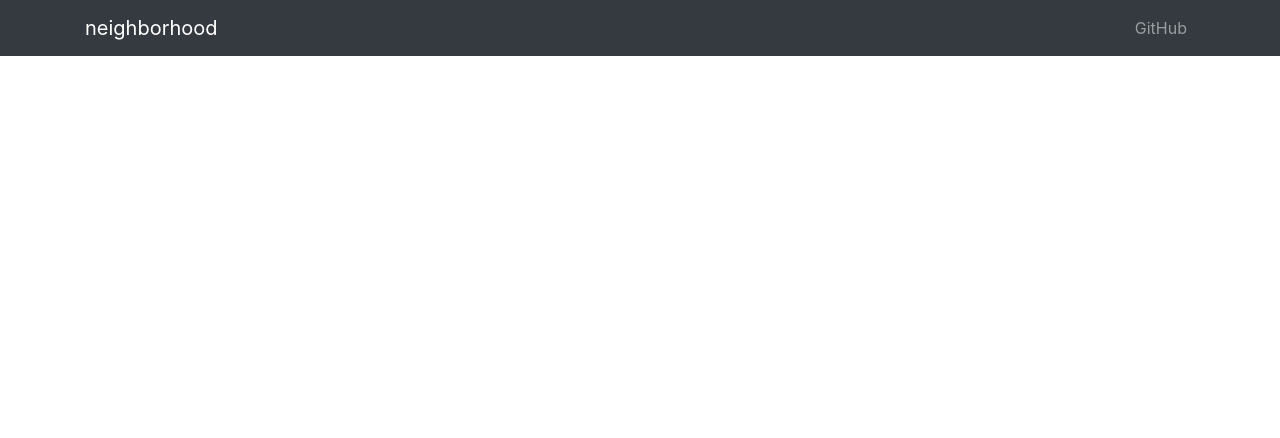
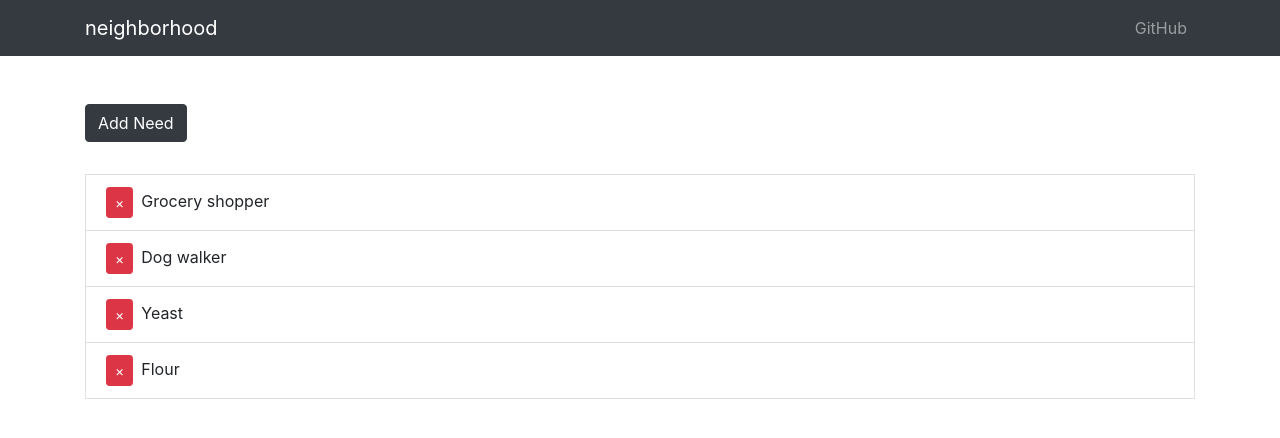
Before and after one commit to mlum123/mern-neighborhood, a React (Create React App) app in the folder client/: page / in a window 1280 px wide. Shown: the top 438 px of the page. Built offline with nearby package versions, Linux system fonts and the light colour scheme.

Commit message:
added NeedsList component with basic functionality

```diff
--- a/client/src/App.css
+++ b/client/src/App.css
@@ -40,3 +40,24 @@
   }
 }
 */
+.remove-btn {
+  margin-right: 0.5rem;
+}
+
+.fade-enter {
+  opacity: 0.01;
+}
+
+.fade-enter-active {
+  opacity: 1;
+  transition: opacity 1000ms ease-in;
+}
+
+.fade-exit {
+  opacity: 1;
+}
+
+.fade-exit-active {
+  opacity: 0.01;
+  transition: opacity 1000ms ease-in;
+}
--- a/client/src/App.js
+++ b/client/src/App.js
@@ -1,5 +1,6 @@
 import React from 'react';
 import AppNavbar from './components/AppNavbar'
+import NeedsList from './components/NeedsList';
 
 import 'bootstrap/dist/css/bootstrap.min.css';
 import './App.css';
@@ -8,6 +9,7 @@
   return (
     <div className="App">
       <AppNavbar />
+      <NeedsList />
     </div>
   );
 }
--- /dev/null
+++ b/client/src/components/NeedsList.js
@@ -0,0 +1,61 @@
+import React, { Component } from 'react';
+import { Container, ListGroup, ListGroupItem, Button } from 'reactstrap';
+import { CSSTransition, TransitionGroup } from 'react-transition-group';
+import {v4 as uuid} from 'uuid';
+
+class NeedsList extends Component {
+    state = {
+        needs: [
+            { id: uuid(), name: 'Grocery shopper' },
+            { id: uuid(), name: 'Dog walker' },
+            { id: uuid(), name: 'Yeast' },
+            { id: uuid(), name: 'Flour' }
+        ]
+    }
+
+    render() {
+        const { needs } = this.state;
+        return(
+            <Container>
+                <Button
+                    color="dark"
+                    style={{marginBottom: '2rem'}}
+                    onClick={() => {
+                        const name = prompt('Enter Need');
+                        if (name) {
+                            this.setState(state => ({
+                                needs: [...state.needs, { id: uuid(), name }]
+                            }))
+                        }
+                    }}
+                >
+                    Add Need
+                </Button>
+                <ListGroup>
+                    <TransitionGroup className="needs-list">
+                        {needs.map(({ id, name }) => (
+                            <CSSTransition key={id} timeout={500} classNames="fade">
+                                <ListGroupItem>
+                                    <Button
+                                        className="remove-btn"
+                                        color="danger"
+                                        size="sm"
+                                        onClick={() => {
+                                            this.setState(state => ({
+                                                needs: state.needs.filter(need => need.id !== id)
+                                            }));
+                                        }}
+                                    >&times;
+                                    </Button>
+                                    {name}
+                                </ListGroupItem>
+                            </CSSTransition>
+                        ))}
+                    </TransitionGroup>
+                </ListGroup>
+            </Container>
+        );
+    }
+}
+
+export default NeedsList;
```
